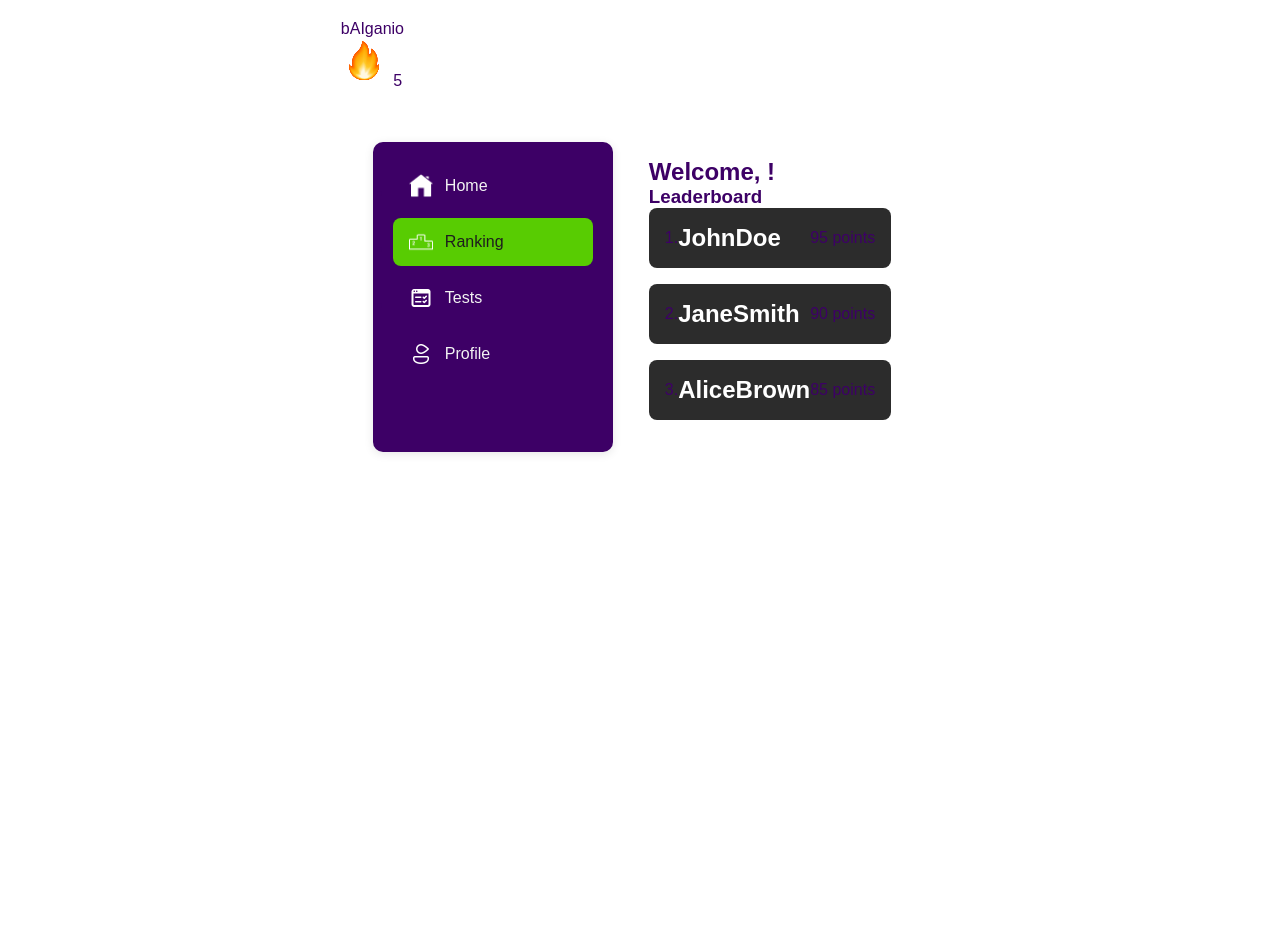
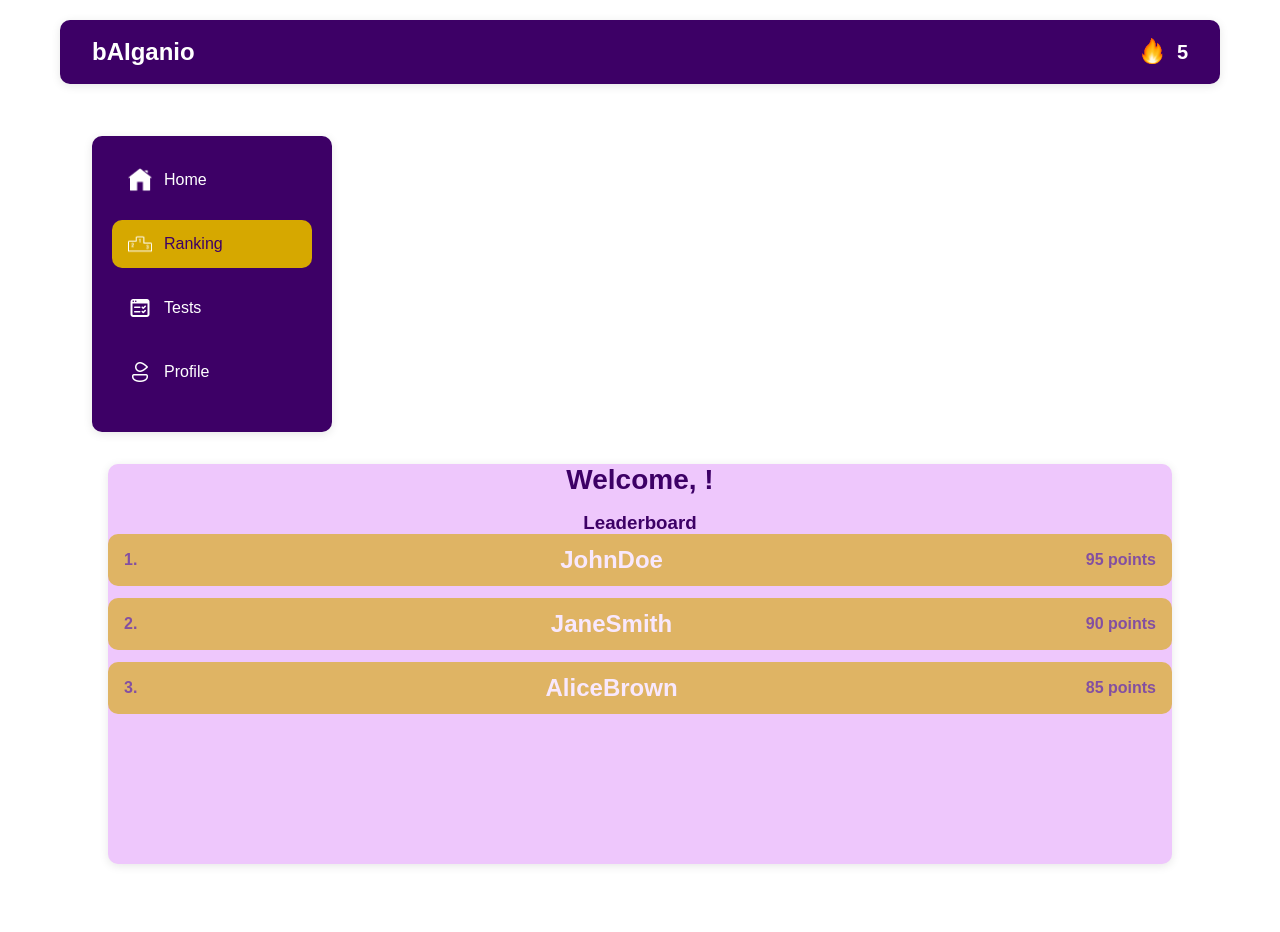
Before and after one commit to BorbiAl/Hack_Tues_11, a Django app: page /ranking/ in a window 1280 px wide. Before the commit the page ends 454 px from the top, so only its background shows below. Run offline with Django 5.2, Linux system fonts and the light colour scheme.

Commit message:
returned, because of error

```diff
--- a/study_app/core/templates/core/ranking.html
+++ b/study_app/core/templates/core/ranking.html
@@ -15,22 +15,67 @@
       font-family: 'Nunito', sans-serif;
       background-color: #ffffff;
       color: #3d0066;
-      display: flex;
-      flex-direction: column;
     }
 
     .container {
       max-width: 75rem;
       margin: 0 auto;
       padding: 1.25rem;
+    }
+
+    .header {
       display: flex;
-      flex-direction: column;
+      justify-content: space-between;
+      align-items: center;
+      background-color: #3d0066;
+      color: #ffffff;
+      padding: 1rem 2rem;
+      border-radius: 0.625rem;
+      position: sticky;
+      top: 0;
+      z-index: 1000;
+      box-shadow: 0 0.125rem 0.625rem rgba(0, 0, 0, 0.1);
+    }
+
+    .header-logo {
+      font-size: 1.5rem;
+      font-weight: bold;
+    }
+
+    .header-streak {
+      display: flex;
+      align-items: center;
+    }
+
+    .header-streak .icon {
+      width: 2rem;
+      height: 2rem;
+      margin-right: 0.5rem;
+    }
+
+    .streak-number {
+      font-size: 1.25rem;
+      font-weight: bold;
     }
 
     .main-content {
       display: flex;
-      flex-direction: row; /* Align content horizontally */
+      flex-direction: column;
       margin-top: 1.25rem;
+    }
+
+    .content-wrapper {
+      display: flex;
+      gap: 1.5rem;
+      margin-top: 1rem;
+    }
+
+    .ranking-container {
+      flex: 1;
+      display: flex;
+      flex-direction: column;
+      padding: 1rem;
+      margin-top: 1rem;
     }
 
     .sidebar {
@@ -40,18 +85,148 @@
       border-radius: 0.625rem;
       margin-right: 1.25rem;
       box-shadow: 0 0.125rem 0.625rem rgba(0, 0, 0, 0.1);
-      flex-shrink: 0; /* Prevent sidebar from shrinking */
     }
 
-    .ranking-container {
-      flex: 1;
+    .nav-list {
+      list-style: none;
+      padding: 0;
+      margin: 0;
+    }
+
+    .nav-item {
+      display: flex;
+      align-items: center;
+      text-decoration: none;
+      color: #ffffff;
+      padding: 0.75rem 1rem;
+      margin-bottom: 1rem;
+      border-radius: 0.625rem;
+      transition: background-color 0.3s ease, transform 0.1s ease;
+    }
+
+    .nav-item:hover {
+      background-color: #c670ff;
+      transform: scale(1.02);
+    }
+
+    .nav-item:focus {
+      outline: 0.125rem solid #d6a800;
+      outline-offset: 0.25rem;
+    }
+
+    .nav-item:active {
+      transform: scale(0.98);
+    }
+
+    .nav-item.active {
+      background-color: #d6a800;
+      color: #3d0066;
+    }
+
+    .nav-icon {
+      width: 1.5rem;
+      height: 1.5rem;
+      margin-right: 0.75rem;
+    }
+
+    .content {
+      flex-grow: 1;
       display: flex;
       flex-direction: column;
+      align-items: center;
       padding: 1rem;
-      margin-top: 0; /* Remove top margin to align with sidebar */
+    }
+
+    .ranking-card {
+      background-color: #eec7fc;
+      width: 100%;
+      border-radius: 0.625rem;
+      box-shadow: 0 0.125rem 0.625rem rgba(0, 0, 0, 0.1);
+      text-align: center;
+      height: 25rem;
+    }
+
+    .ranking-card h2 {
+      margin: 0 0 1rem;
+      font-size: 1.75rem;
+    }
+
+    .ranking-card p {
+      margin-bottom: 1.25rem;
+      font-size: 1.125rem;
+    }
+
+    .leaderboard-list {
+      list-style: none;
+      margin: 0;
+      padding: 0;
+    }
+
+    .leaderboard-item {
+      display: flex;
+      align-items: center;
+      background-color: #d6a800;
+      color: #3d0066;
+      margin-bottom: 0.75rem;
+      padding: 0.75rem 1rem;
+      border-radius: 0.625rem;
+      justify-content: center;
+      font-weight: bold;
+      opacity: 0.6;
+    }
+
+    @media (max-width: 48rem) {
+      .main-content {
+        flex-direction: column;
+      }
+
+      .sidebar {
+        width: 100%;
+        margin-bottom: 1.25rem;
+      }
+
+      .footer {
+        text-align: center;
+        padding: 1.25rem;
+        background-color: #3d0066;
+        color: #ffffff;
+        border-radius: 0.625rem;
+      }
+
+      .footer a {
+        color: #ffffff;
+        text-decoration: none;
+        transition: color 0.3s ease;
+      }
+
+      .footer {
+        text-align: center;
+        padding: 1.25rem;
+        background-color: #3d0066;
+        color: #ffffff;
+        border-radius: 0.625rem;
+      }
+
+      .username {
+        color: #d6a800;
+      }
+
+      .footer a {
+        color: #ffffff;
+        text-decoration: none;
+        transition: color 0.3s ease;
+      }
+
+      .footer a:hover {
+        color: #d6a800;
+      }
+
+      .footer a:hover {
+        color: #d6a800;
+      }
+
     }
   </style>
-
 
 <body>
   <div class="container">
```
